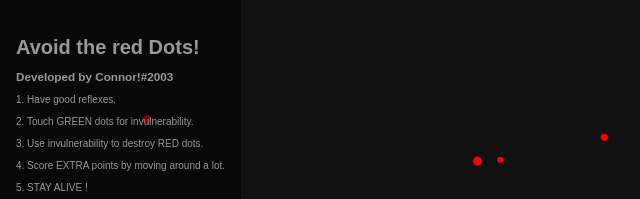
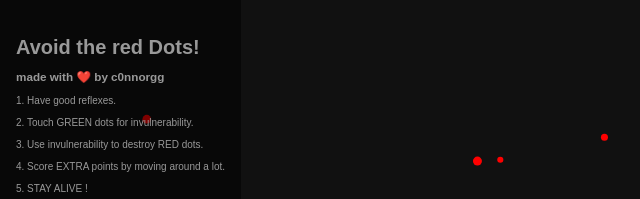
Before and after one commit to ConnorDoesDev/Avoid-the-red-Dots, a plain HTML site: page index.html in a window 1280 px wide. Shown: the part 200-399 px from the top of the page, 0-640 px from the left. Drawn offline with Linux system fonts and the light colour scheme; a script that the page names is missing.

Commit message:
Update index.html

```diff
--- a/index.html
+++ b/index.html
@@ -231,7 +231,7 @@
     </li>
     <br>
     <li>
-     <h3>Developed by Connor!#2003
+     <h3>made with ❤️ by c0nnorgg
      </h3>
     </li>
     <br>
```
